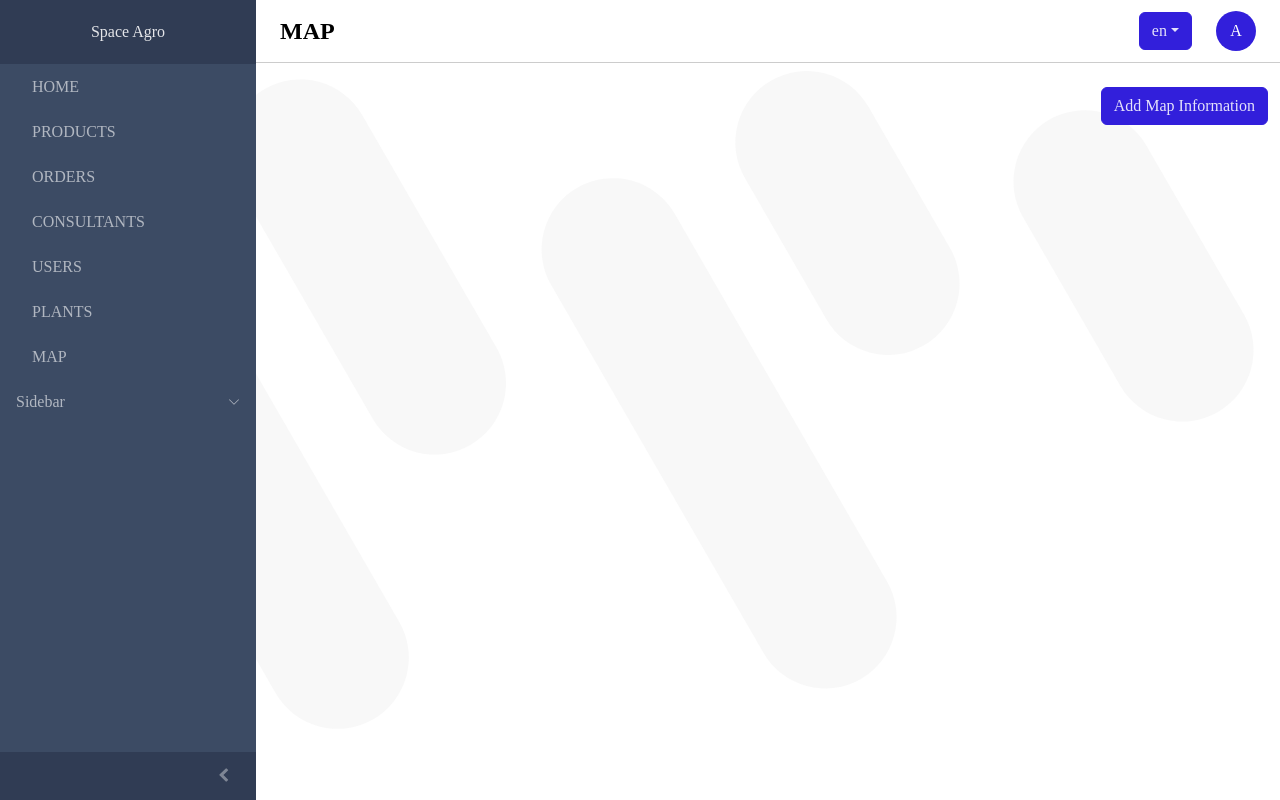
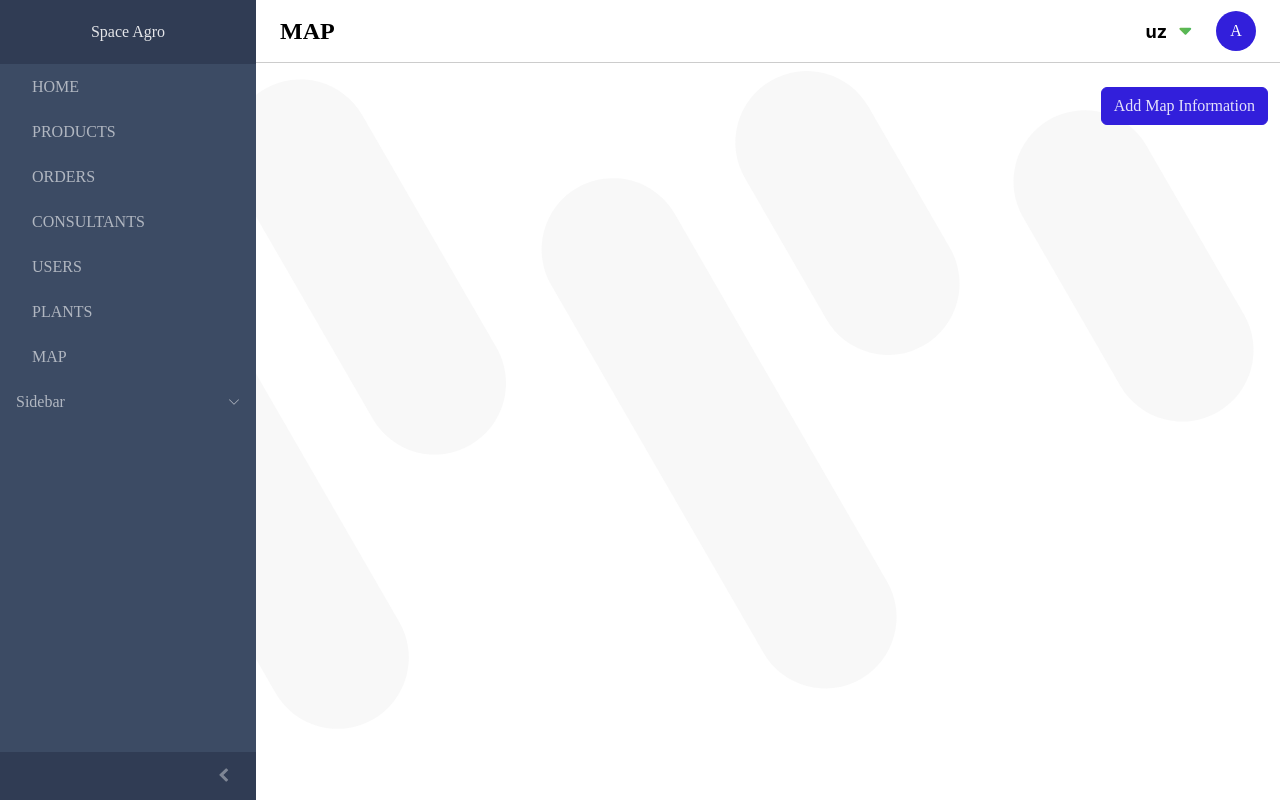
Before and after one commit to arabboyev01/agro_client, a Next.js app: page /admin/map in a window 1280 px wide. Built offline with nearby package versions, Linux system fonts and the light colour scheme; some icons are missing.

Commit message:
language changer is changed

```diff
--- a/src/Admin/components/Navbar/DumbNavbar.tsx
+++ b/src/Admin/components/Navbar/DumbNavbar.tsx
@@ -1,13 +1,14 @@
 import { CAvatar } from "@coreui/react"
 import * as S from "./style.navbar"
 import { FC } from "react"
-import DropDownComponent from "@/Admin/reusiable/dropdown"
+import MainDropdown from "@/components/Dropdown/MainDropdown"
+import { LanData } from "@/components/Header/data"
 
-const DumbNavbar: FC<{ lastPathname: string }> = ({ lastPathname }) => (
+const DumbNavbar: FC<{ lastPathname: string, lang: string, setLang: (value: string) => void }> = ({ lastPathname, lang, setLang }) => (
     <S.StyleNavbar>
         <S.Title>{lastPathname}</S.Title>
         <S.Lan>
-            <DropDownComponent />
+            <MainDropdown title='ru' data={LanData} value={lang} setValue={setLang} />
             <CAvatar color="primary" textColor="white" size="md">A</CAvatar>
         </S.Lan>
     </S.StyleNavbar>
--- a/src/Admin/components/Navbar/index.tsx
+++ b/src/Admin/components/Navbar/index.tsx
@@ -1,9 +1,13 @@
+import { useState } from "react"
 import DumbNavbar from "./DumbNavbar"
 import Router from "@/hooks/router"
 
 const Navbar = () => {
 
     const { lastPathname } = Router()
-    return <DumbNavbar lastPathname={lastPathname}/>
+
+    const [lang, setLang] = useState('uz');
+
+    return <DumbNavbar lastPathname={lastPathname} lang={lang} setLang={setLang}/>
 }
 export default Navbar
--- a/src/Admin/reusiable/dropdown/index.tsx
+++ /dev/null
@@ -1,30 +0,0 @@
-import { Language } from "@/hooks/language"
-import { CDropdown, CDropdownToggle, CDropdownMenu, CDropdownItem } from "@coreui/react"
-import i18next from "i18next"
-import { useLayoutEffect, useState } from "react"
-
-const DropDownComponent = () => {
-    const { l } = Language()
-    const [current, setCurrent] = useState('')
-
-    const handleLanguage = (language: string) => {
-        setCurrent(language)
-        return i18next.changeLanguage(language)
-    }
-
-    useLayoutEffect(() => {
-        setCurrent(l)
-    }, [])
-
-    return (
-        <CDropdown>
-            <CDropdownToggle color="primary">{current}</CDropdownToggle>
-            <CDropdownMenu>
-                <CDropdownItem onClick={() => handleLanguage('uz')}>uz</CDropdownItem>
-                <CDropdownItem onClick={() => handleLanguage('ru')}>ru</CDropdownItem>
-                <CDropdownItem onClick={() => handleLanguage('en')}>en</CDropdownItem>
-            </CDropdownMenu>
-        </CDropdown>
-    )
-}
-export default DropDownComponent
```
